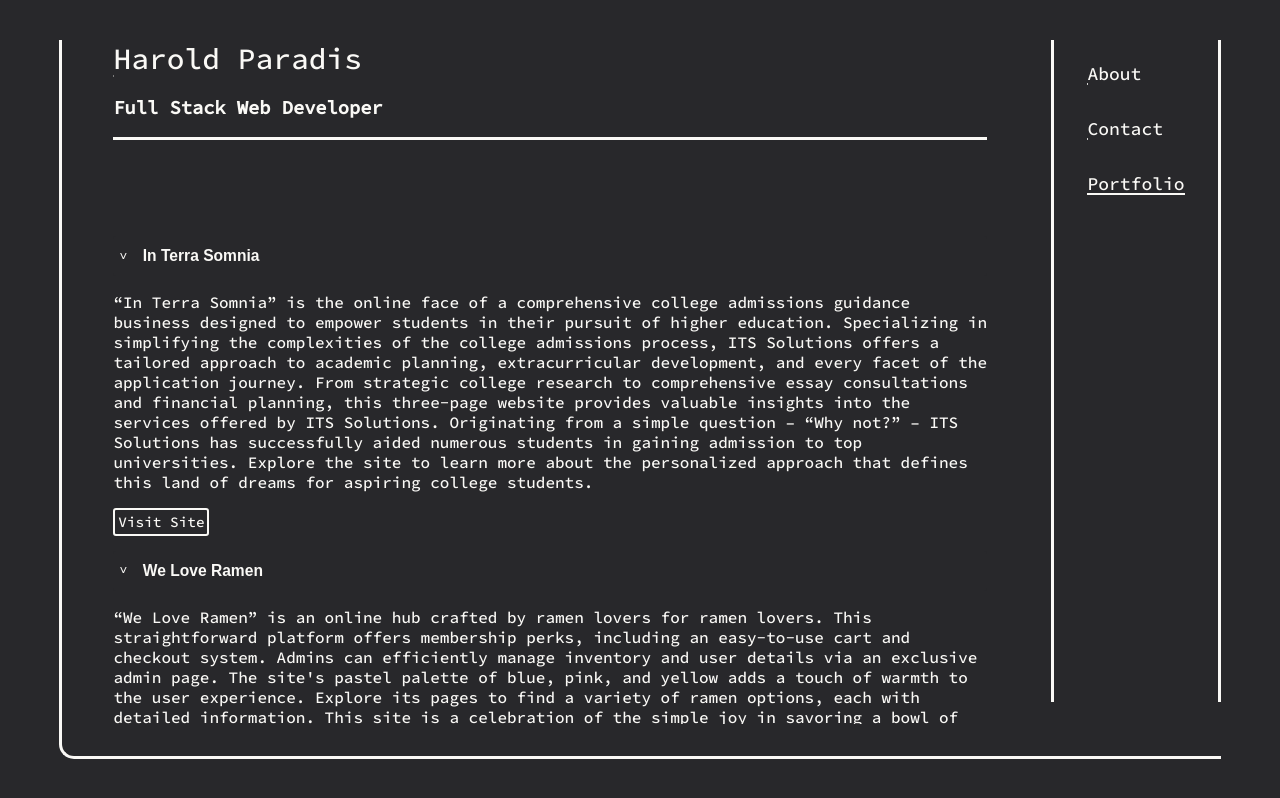
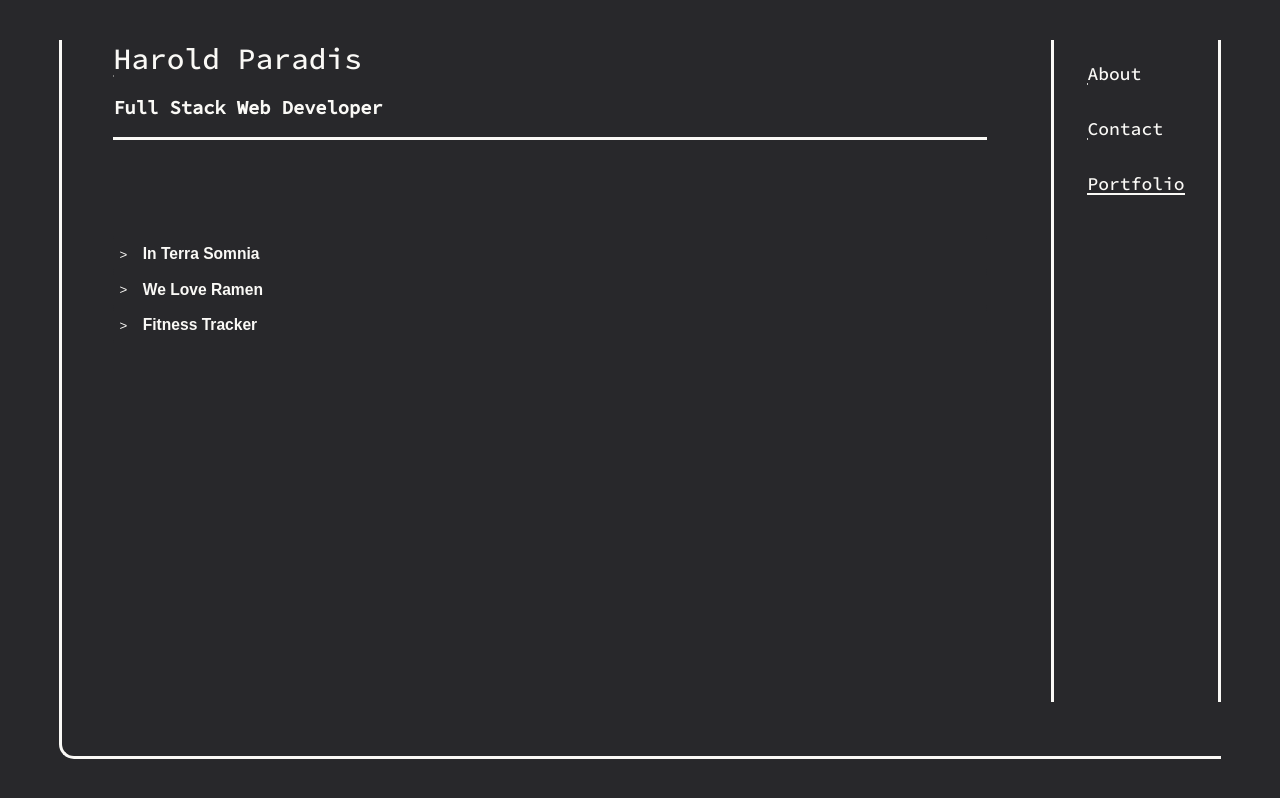
Before and after one commit to HalParadis/Portfolio, a React (Create React App) app: page /portfolio in a window 1280 px wide. Built offline with nearby package versions, Linux system fonts and the light colour scheme.

Commit message:
attempted fix for project page font size bug. set projects to be collasped on load.

```diff
--- a/public/style.css
+++ b/public/style.css
@@ -80,7 +80,6 @@ body {
 
 .expand-button {
   width: 99%;
-  height: 3em;
   background-color: #28282B;
   color: #FAF9F6;
   border: none;
@@ -96,7 +95,7 @@ body {
 }
 
 .project-name {
-  margin-left: 1em;
+  margin: .5em 1em;
 }
 
 .project-img {
--- a/src/components/Project.js
+++ b/src/components/Project.js
@@ -1,7 +1,7 @@
 import React, { useState, useEffect, useRef } from 'react';
 
 const Project = ({description, name, url, github, imgSrc, imgAlt}) => {
-  const [isExpanded, setIsExpanded] = useState(true);
+  const [isExpanded, setIsExpanded] = useState(false);
   const [buttonArrow, setButtonArrow] = useState('>');
   const contentRef = useRef(null);
 
@@ -27,7 +27,7 @@ const Project = ({description, name, url, github, imgSrc, imgAlt}) => {
         <span>{buttonArrow}</span>
         <h3 className='project-name'>{name}</h3>
       </button>
-      <div className='project-content content-expanded' ref={contentRef}>
+      <div className='project-content content-collapsed' ref={contentRef}>
         {/* <img className='project-img' src={imgSrc} alt={imgAlt} /> */}
         <p className='project-description'>{description}</p>
         <a className='project-anchor link-button' href={url}>Visit Site</a>
```
